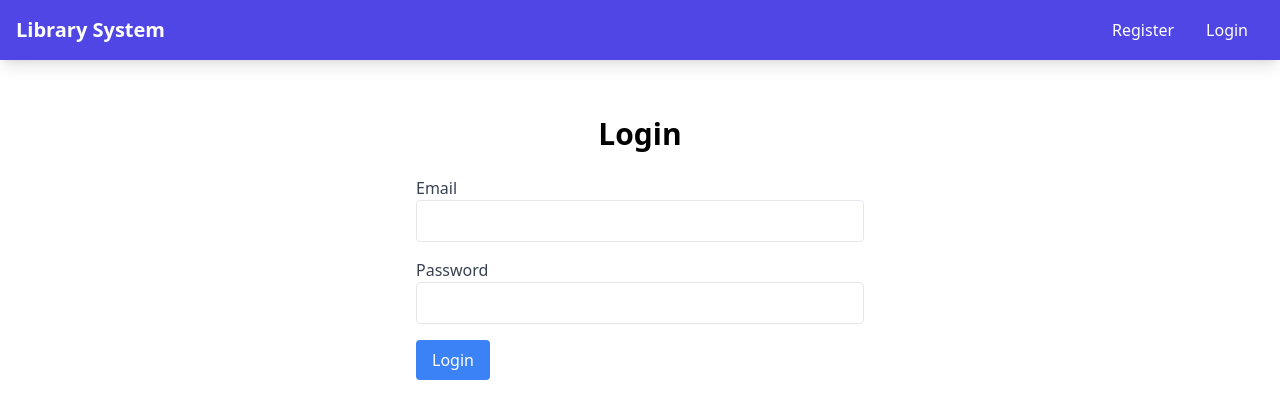
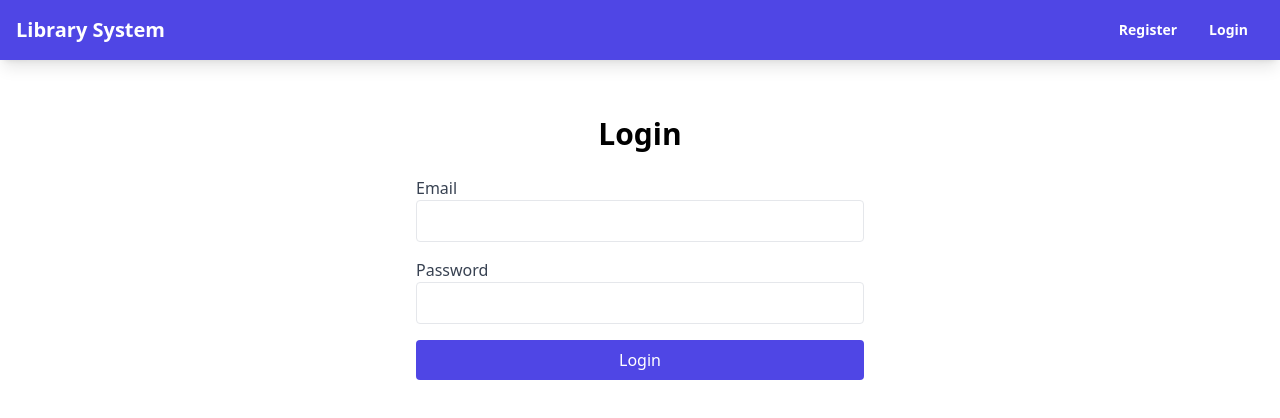
Before and after one commit to azureYang7180/library-main-website, a React (Create React App) app: page /login in a window 1280 px wide. Shown: the top 418 px of the page. Built offline with nearby package versions, Linux system fonts and the light colour scheme.

Commit message:
login_register
login_register

```diff
--- a/src/components/Navbar.js
+++ b/src/components/Navbar.js
@@ -21,10 +21,16 @@ const Navbar = ({ username, avatar, onLogout }) => {
             <UserDropdown username={username} onLogout={onLogout} />
           ) : (
             <>
-              <Link to="/register" className="text-white px-4">
+              <Link
+                to="/register"
+                className="text-white px-4 text-sm font-bold text-gray-700"
+              >
                 Register
               </Link>
-              <Link to="/login" className="text-white px-4">
+              <Link
+                to="/login"
+                className="text-white px-4 text-sm font-bold text-gray-700"
+              >
                 Login
               </Link>
             </>
--- a/src/components/Profile.js
+++ b/src/components/Profile.js
@@ -7,7 +7,7 @@ const Profile = () => {
   const [newPassword, setNewPassword] = useState("");
   const [confirmPassword, setConfirmPassword] = useState("");
   const [avatar, setAvatar] = useState(null);
-  const [avatarUrl, setAvatarUrl] = useState(""); // 存储头像URL
+  const [avatarUrl, setAvatarUrl] = useState("");
   const navigate = useNavigate();
   const username = localStorage.getItem("username");
 
@@ -73,7 +73,7 @@ const Profile = () => {
         }
       );
 
-      setAvatarUrl(data.avatar); // 更新头像URL
+      setAvatarUrl(data.avatar);
       toast.success("Avatar uploaded successfully!");
     } catch (error) {
       toast.error("Error uploading avatar");
@@ -84,7 +84,6 @@ const Profile = () => {
     <div className="container mx-auto py-10">
       <h1 className="text-3xl text-center font-bold mb-6">Profile</h1>
       <div className="flex justify-start">
-        {/* 左边：头像和用户名 */}
         <div className="w-1/3 flex flex-col items-center">
           {avatarUrl && (
             <img
@@ -109,8 +108,6 @@ const Profile = () => {
             </label>
           </div>
         </div>
-
-        {/* 右边：修改密码和按钮 */}
         <div className="w-2/3">
           <form onSubmit={handlePasswordChange} className="mb-4">
             <div className="mb-4">
@@ -119,7 +116,7 @@ const Profile = () => {
                 type="password"
                 value={newPassword}
                 onChange={(e) => setNewPassword(e.target.value)}
-                className="border p-2 rounded w-3/5" // 使输入框更短
+                className="border p-2 rounded w-3/5"
               />
             </div>
             <div className="mb-4">
@@ -128,10 +125,10 @@ const Profile = () => {
                 type="password"
                 value={confirmPassword}
                 onChange={(e) => setConfirmPassword(e.target.value)}
-                className="border p-2 rounded w-3/5" // 使输入框更短
+                className="border p-2 rounded w-3/5"
               />
             </div>
-            {/* 按钮容器，确保按钮大小和对齐 */}
+
             <div className="flex space-x-4">
               <button
                 type="submit"
--- a/src/components/UserLogin.js
+++ b/src/components/UserLogin.js
@@ -49,12 +49,14 @@ const UserLogin = ({ setUsername }) => {
             className="border p-2 rounded w-full"
           />
         </div>
-        <button
-          type="submit"
-          className="bg-blue-500 text-white py-2 px-4 rounded hover:bg-blue-600"
-        >
-          Login
-        </button>
+        <div className="flex justify-center">
+          <button
+            type="submit"
+            className="bg-indigo-600 text-white py-2 px-4 w-full rounded hover:bg-indigo-500"
+          >
+            Login
+          </button>
+        </div>
       </form>
     </div>
   );
--- a/src/components/UserRegister.js
+++ b/src/components/UserRegister.js
@@ -62,7 +62,7 @@ const UserRegister = ({ setUsername }) => {
         </div>
         <button
           type="submit"
-          className="bg-blue-500 text-white py-2 px-4 rounded hover:bg-blue-600"
+          className="bg-indigo-600 text-white py-2 px-4 w-full rounded hover:bg-indigo-500"
         >
           Register
         </button>
```
